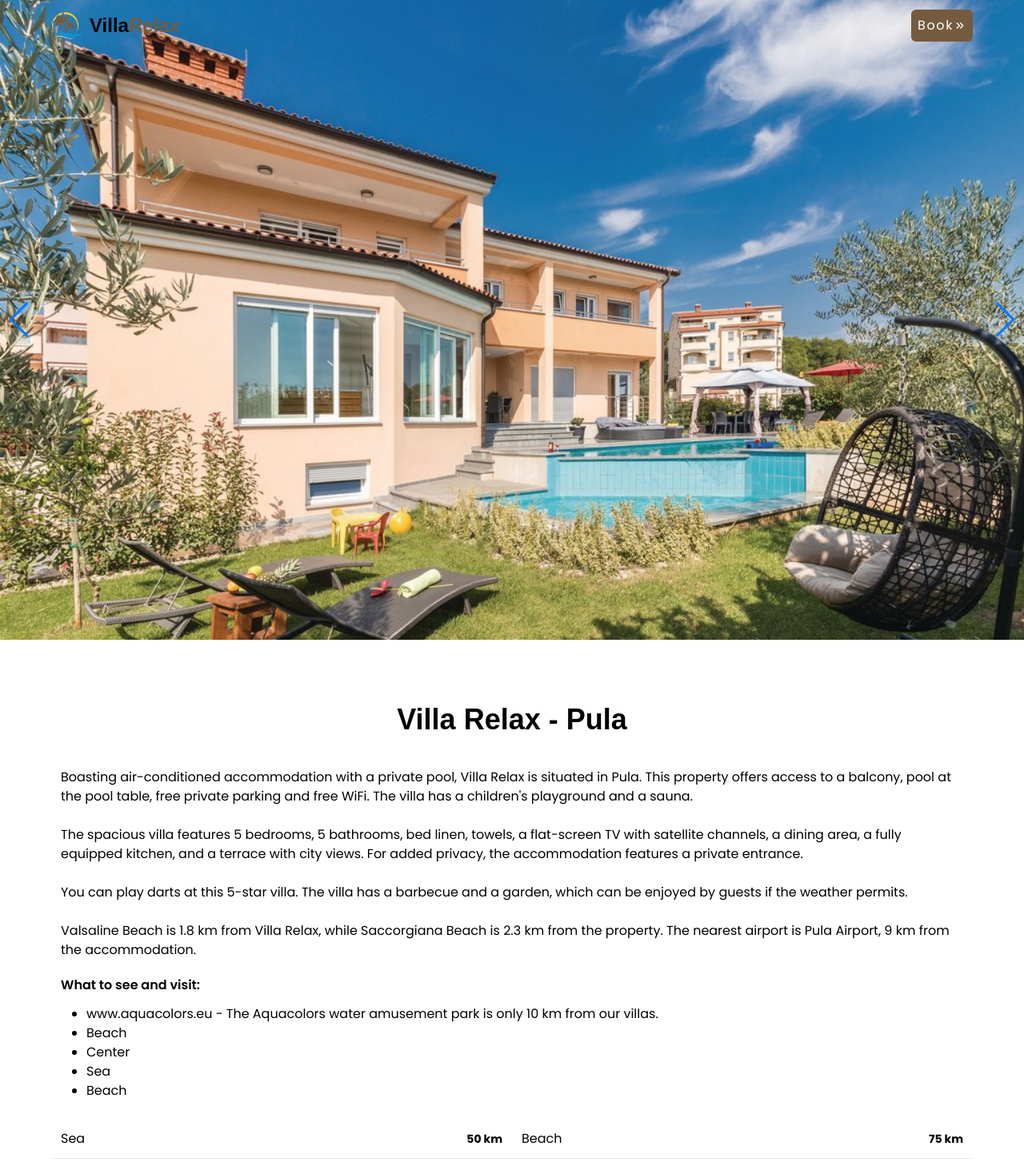
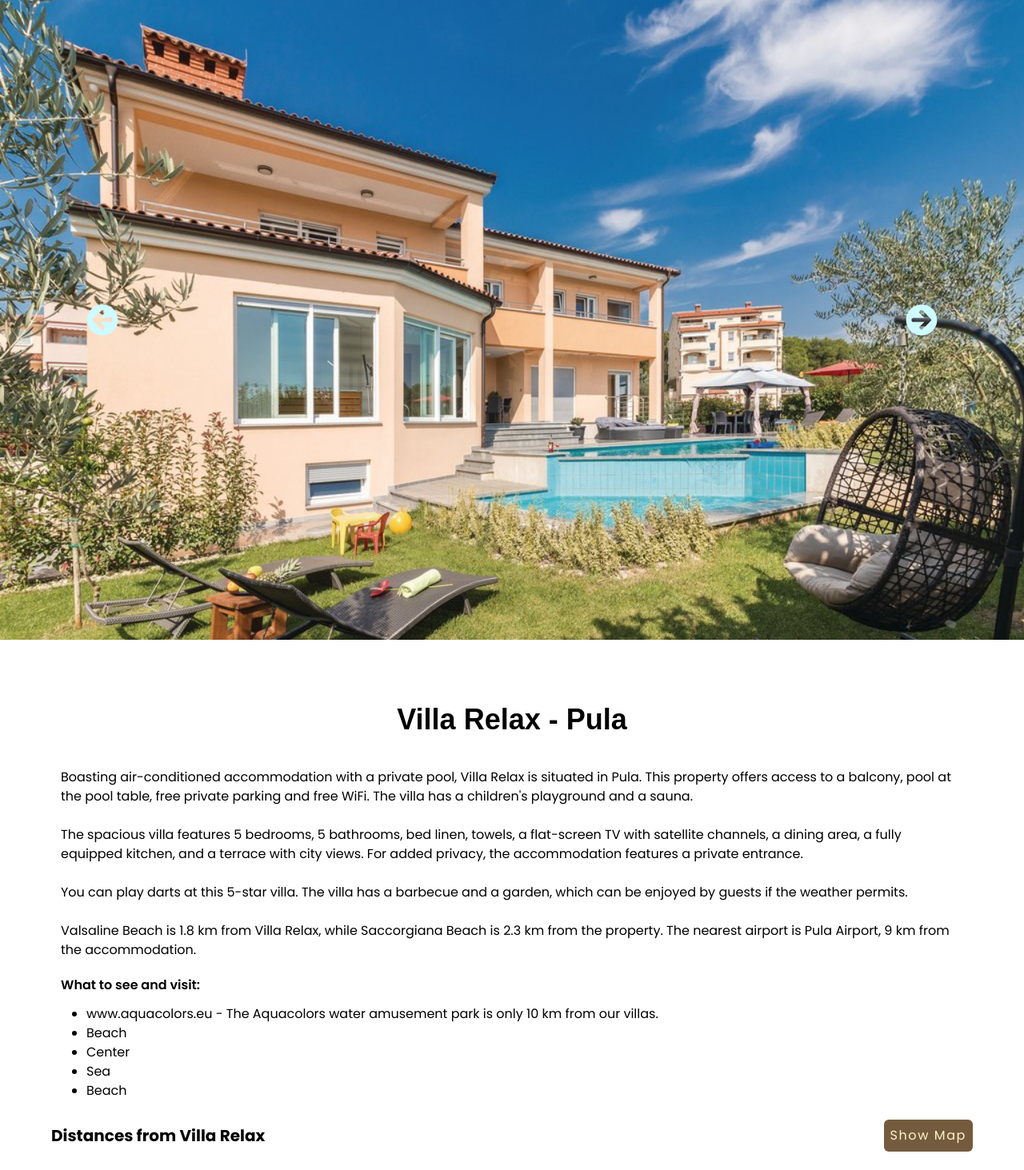
Before and after one commit to mateosmoljan/villa-relax, a Next.js app: page / in a window 1280 px wide. Shown: the top 1463 px of the page at 80% size. Built offline with nearby package versions, Linux system fonts and the light colour scheme; a web font is replaced by a local one.

Commit message:
header upd

```diff
--- a/app/globals.css
+++ b/app/globals.css
@@ -33,7 +33,29 @@ a {
   text-decoration: none;
 }
 
+/* SwiperJs styles */
+
+.swiper-nav-btns {
+  @apply absolute z-10 top-0 flex justify-between w-screen ;
+}
+
+.swiper-prev,
+.swiper-next {
+  @apply absolute  z-10 w-10 h-10 text-cyan-100 hover:text-brown;
+}
+
+
 
 .btn {
-  @apply flex items-center p-2 bg-brown rounded-md font-poppins text-white tracking-widest	;
+  @apply flex items-center p-2 bg-brown rounded-md font-poppins text-white tracking-widest	text-amber-100 hover:bg-darkbrown;
 }
+
+/* Translate Nav */
+
+.transleteNav {
+  @apply -translate-y-full transition-transform;
+}
+
+.transleteNavUp {
+  @apply  transform-none transition-transform;
+}
--- a/components/About.tsx
+++ b/components/About.tsx
@@ -1,27 +1,6 @@
+import { LocationToVisit } from "../lib/LocationToVisit";
+
 function About() {
-  type LocationToVisitData = {
-    placeToVisit: string;
-  };
-
-  type DataObject = {
-    locations: LocationToVisitData[];
-    // You can add more arrays or properties if needed
-  };
-
-  const dataObject: DataObject = {
-    locations: [
-      {
-        placeToVisit: `<a href="https://www.aquacolors.eu" className="text-brown">www.aquacolors.eu</a> - The Aquacolors water amusement park is only 10 km from our villas.`,
-      },
-      { placeToVisit: "Beach" },
-      { placeToVisit: "Center" },
-      { placeToVisit: "Sea" },
-      { placeToVisit: "Beach" },
-      // Add more locations as needed
-    ],
-    // You can add more arrays or properties if needed
-  };
-
   return (
     <section className="flex justify-center">
       <div className="max-w-6xl p-3 pt-20">
@@ -57,7 +36,7 @@ function About() {
         <div className="pt-5">
           <h2 className="font-semibold">What to see and visit:</h2>
           <ul className="list-disc	p-3 pl-8">
-            {dataObject.locations.map((item, index) => (
+            {LocationToVisit.locations.map((item, index) => (
               <li
                 key={index}
                 className=""
--- a/components/Distances.tsx
+++ b/components/Distances.tsx
@@ -1,54 +1,27 @@
+import { dataObject } from "../lib/LocationDistance";
+
 function Distances() {
-  type LocationData = {
-    place: string;
-    distance: number;
-  };
-
-  type DataObject = {
-    locations: LocationData[];
-    // You can add more arrays or properties if needed
-  };
-
-  const dataObject: DataObject = {
-    locations: [
-      { place: "Sea", distance: 50 },
-      { place: "Beach", distance: 75 },
-      { place: "Center", distance: 120 },
-      { place: "Sea", distance: 50 },
-      { place: "Beach", distance: 75 },
-      { place: "Center", distance: 120 },
-      { place: "Sea", distance: 50 },
-      { place: "Beach", distance: 75 },
-      { place: "Center", distance: 120 },
-      { place: "Sea", distance: 50 },
-      { place: "Beach", distance: 75 },
-      { place: "Center", distance: 120 },
-      { place: "Sea", distance: 50 },
-      { place: "Beach", distance: 75 },
-      { place: "Center", distance: 120 },
-      { place: "Center", distance: 120 },
-      // Add more locations as needed
-    ],
-    // You can add more arrays or properties if needed
-  };
-
   const totalLocations = dataObject.locations.length;
 
   return (
     <section className="flex justify-center">
       <div className="max-w-6xl">
+        <div className="flex justify-between items-center">
+          <h1 className="font-bold text-xl">Distances from Villa Relax</h1>
+          <button className="btn">Show Map</button>
+        </div>
         <div className="flex flex-wrap">
           {dataObject.locations.map((item, index) => (
             <div
               key={index}
-              className={`flex items-center justify-between sm:w-1/2 p-3 ${
+              className={`flex items-center justify-between sm:w-1/2 p-3 pt-5 ${
                 index === totalLocations - 1 || index === totalLocations - 2
                   ? ""
                   : "border-b border-inherit"
               }`}
             >
               <span className="font-medium">{item.place}</span>
-              <span className="text-sm	 font-bold">{item.distance} km</span>
+              <span className="text-sm	font-bold">{item.distance} km</span>
             </div>
           ))}
         </div>
--- a/components/HeadSwiper.tsx
+++ b/components/HeadSwiper.tsx
@@ -1,10 +1,9 @@
 "use client";
 
-import { useState } from "react";
 import Image from "next/image";
 
 import { Swiper, SwiperSlide } from "swiper/react";
-import { FreeMode, Navigation, Thumbs } from "swiper/modules";
+import { FreeMode } from "swiper/modules";
 
 import { images } from "@/lib/images";
 
@@ -12,24 +11,13 @@ import "swiper/css";
 import "swiper/css/free-mode";
 import "swiper/css/navigation";
 import "swiper/css/thumbs";
+import { SwiperNavButtons } from "./SwiperNavButton";
 
 export default function Page() {
-  const [thumbsSwiper, setThumbsSwiper] = useState(null);
-
   return (
-    <section className="block bg-black max-h-screen max-w-screen relative">
-      <div className="block container relative max-w-full max-w-full !important">
-        <Swiper
-          loop={true}
-          spaceBetween={10}
-          navigation={true}
-          // thumbs={{
-          //   swiper:
-          //     thumbsSwiper && !thumbsSwiper.destroyed ? thumbsSwiper : null,
-          // }}
-          modules={[FreeMode, Navigation]}
-          className=""
-        >
+    <section className="block max-h-screen max-w-screen relative">
+      <div className="block container relative max-w-full !important">
+        <Swiper loop={true} spaceBetween={0} modules={[FreeMode]} className="">
           {images.map((image, index) => (
             <SwiperSlide key={index}>
               <div className="flex relative items-center justify-center h-full w-full">
@@ -41,6 +29,7 @@ export default function Page() {
               </div>
             </SwiperSlide>
           ))}
+          <SwiperNavButtons />
         </Swiper>
       </div>
     </section>
--- a/components/Navbar.tsx
+++ b/components/Navbar.tsx
@@ -4,25 +4,33 @@ import Link from "next/link";
 import Image from "next/image";
 import { useState, useEffect } from "react";
 import { MdKeyboardDoubleArrowRight } from "react-icons/md";
-import React from "react";
 
 const Navbar = () => {
-  const [navSize, setnavSize] = useState("10rem");
-  const [navColor, setnavColor] = useState("#fffff");
+  const [prevScrollPos, setPrevScrollPos] = useState(0);
+  const [visible, setVisible] = useState(true);
 
-  const listenScrollEvent = () => {
-    window.scrollY > 10 ? setnavColor("#252734") : setnavColor("transparent");
-    window.scrollY > 10 ? setnavSize("5rem") : setnavSize("10rem");
+  const handleScroll = () => {
+    const currentScrollPos = window.scrollY;
+    const isScrolledDown = currentScrollPos < prevScrollPos;
+
+    setVisible(isScrolledDown);
+    setPrevScrollPos(currentScrollPos);
   };
+
   useEffect(() => {
-    window.addEventListener("scroll", listenScrollEvent);
+    window.addEventListener("scroll", handleScroll);
+
     return () => {
-      window.removeEventListener("scroll", listenScrollEvent);
+      window.removeEventListener("scroll", handleScroll);
     };
-  }, []);
+  }, [prevScrollPos]);
 
   return (
-    <nav className="flex place-content-between sm:px-16 w-full py-3 fixed z-10">
+    <nav
+      className={`bg-white	 flex place-content-between sm:px-8 w-full py-2 fixed z-10 ${
+        visible ? "transleteNavUp" : "transleteNav"
+      }`}
+    >
       <Link href="/" className="flex gap-2 items-center">
         <Image
           src="/assets/images/logo.png"
--- /dev/null
+++ b/components/SwiperNavButton.tsx
@@ -0,0 +1,26 @@
+import React from "react";
+import { useSwiper } from "swiper/react";
+import { FaArrowCircleLeft } from "react-icons/fa";
+
+import { FaArrowCircleRight } from "react-icons/fa";
+
+export const SwiperNavButtons = () => {
+  const swiper = useSwiper();
+
+  return (
+    <div className="swiper-nav-btns">
+      <button
+        onClick={() => swiper.slidePrev()}
+        className="h-screen w-1/5 flex justify-center items-center"
+      >
+        <FaArrowCircleLeft className="swiper-prev" />
+      </button>
+      <button
+        onClick={() => swiper.slideNext()}
+        className="h-screen w-1/5 flex justify-center items-center"
+      >
+        <FaArrowCircleRight className="swiper-next" />
+      </button>
+    </div>
+  );
+};
--- /dev/null
+++ b/lib/LocationDistance.ts
@@ -0,0 +1,32 @@
+type LocationData = {
+    place: string;
+    distance: number;
+  };
+
+  type DataObject = {
+    locations: LocationData[];
+    // You can add more arrays or properties if needed
+  };
+
+ export const dataObject: DataObject = {
+    locations: [
+      { place: "Sea", distance: 50 },
+      { place: "Beach", distance: 75 },
+      { place: "Center", distance: 120 },
+      { place: "Sea", distance: 50 },
+      { place: "Beach", distance: 75 },
+      { place: "Center", distance: 120 },
+      { place: "Sea", distance: 50 },
+      { place: "Beach", distance: 75 },
+      { place: "Center", distance: 120 },
+      { place: "Sea", distance: 50 },
+      { place: "Beach", distance: 75 },
+      { place: "Center", distance: 120 },
+      { place: "Sea", distance: 50 },
+      { place: "Beach", distance: 75 },
+      { place: "Center", distance: 120 },
+      { place: "Center", distance: 120 },
+      // Add more locations as needed
+    ],
+    // You can add more arrays or properties if needed
+  };
--- /dev/null
+++ b/lib/LocationToVisit.ts
@@ -0,0 +1,22 @@
+type LocationToVisitData = {
+    placeToVisit: string;
+  };
+
+  type DataObject = {
+    locations: LocationToVisitData[];
+    // You can add more arrays or properties if needed
+  };
+
+  export const LocationToVisit: DataObject = {
+    locations: [
+      {
+        placeToVisit: `<a href="https://www.aquacolors.eu" className="text-brown">www.aquacolors.eu</a> - The Aquacolors water amusement park is only 10 km from our villas.`,
+      },
+      { placeToVisit: "Beach" },
+      { placeToVisit: "Center" },
+      { placeToVisit: "Sea" },
+      { placeToVisit: "Beach" },
+      // Add more locations as needed
+    ],
+    // You can add more arrays or properties if needed
+  };
--- a/lib/images.js
+++ b/lib/images.js
@@ -5,8 +5,8 @@ import third from "@/public/assets/images/villa-pool-outside-night.jpg";
 import fourth from "@/public/assets/images/drone.jpg";
 
 export const images = [
-  { src: first, alt: "First" },
-  { src: second, alt: "Second" },
-  { src: third, alt: "Third" },
-  { src: fourth, alt: "Fourth" },
+  { src: first, alt: "Villa Relax Pula" },
+  { src: second, alt: "Ouside Villa Relax" },
+  { src: third, alt: "Villa Relax At Night" },
+  { src: fourth, alt: "Villa Relax Drone View" },
 ];
--- a/tailwind.config.ts
+++ b/tailwind.config.ts
@@ -19,6 +19,7 @@ const config: Config = {
       },
       colors: {
         brown: '#755B3E',
+        darkbrown: "#54422e",
         yellow: "#FFCC29",
         light_blue: "#91D8F7",
         blue: "#0098DA"
```
Also changed, not shown: 1 other file (tests, documents, lock files or other folders).
